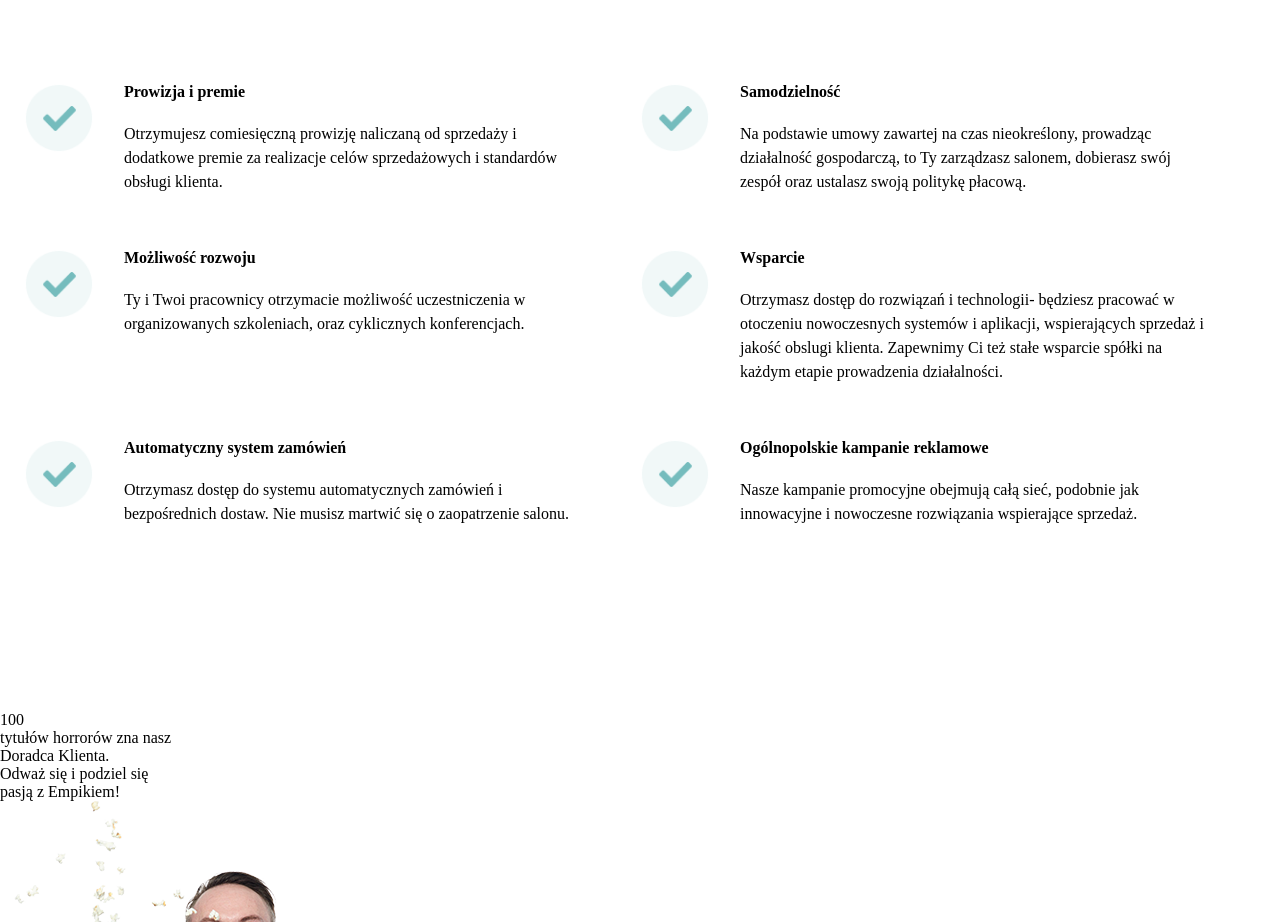
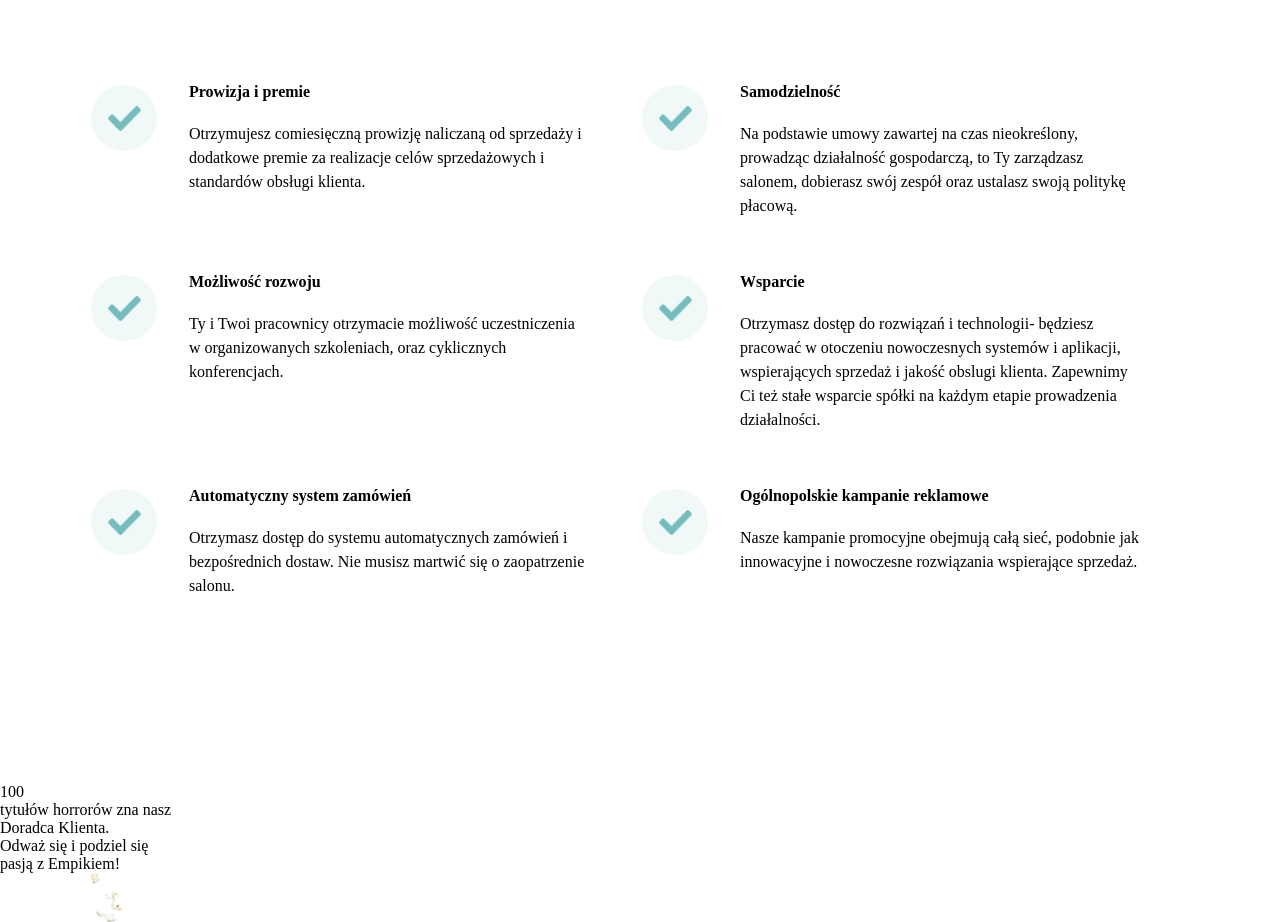
Before and after one commit to DawidGaleziewski/empik-partnerzyb2b, a website built with webpack: page src/index.html in a window 1280 px wide. Shown: the part 8981-9903 px from the top of the page. Built offline with nearby package versions, Linux system fonts and the light colour scheme; files whose address does not match are found by name.

Commit message:
update: benefits section desktop version updated to flexbox

```diff
--- a/src/sass/components/_benefits.scss
+++ b/src/sass/components/_benefits.scss
@@ -26,7 +26,6 @@
     margin-bottom: 5.5rem;
     margin-right: 5.1rem;
     display: flex;
-    // flex-wrap: wrap;
     justify-content: flex-start;
     align-items: flex-start;
   }
@@ -54,6 +53,7 @@
     max-width: 46.5rem;
     font-size: 1.6rem;
     line-height: 1.5;
+    max-width: 40rem;
 
     @media screen and (max-width: 54rem) {
       line-height: 1.42;
```
